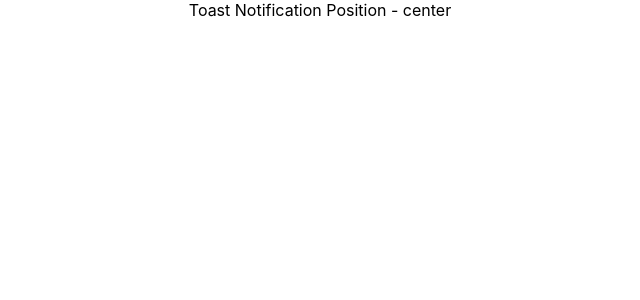
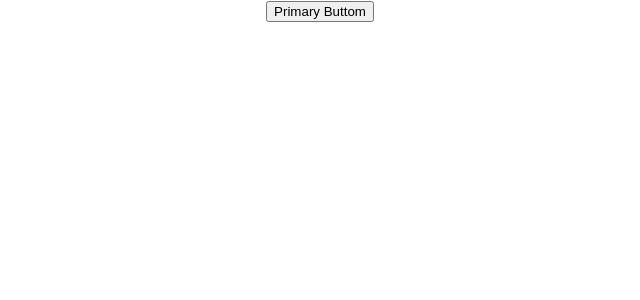
Before and after one commit to JoaquinHAcosta/learningTs, a React (Create React App) app: page / in a window 1280 px wide. Shown: the top 300 px of the page, without its empty margins (320-960 px from the left). Built offline with nearby package versions, Linux system fonts and the light colour scheme.

Commit message:
wrapping html elements

```diff
--- a/src/App.tsx
+++ b/src/App.tsx
@@ -1,11 +1,14 @@
 import './App.css';
-import { Toast } from './components/templateliterals/Toast';
+import { CustomButtom } from './components/html/Button';
 
 function App() {
 
   return (
     <div className="App">
-      <Toast position='center'></Toast>
+      <CustomButtom variant='primary' onClick={() => console.log('Click')
+      }>
+        Primary Buttom
+      </CustomButtom>
     </div>
   );
 }
--- /dev/null
+++ b/src/components/html/Button.tsx
@@ -0,0 +1,10 @@
+import React from "react"
+
+type ButtomProps = {
+    variant: 'primary' | 'secondary'
+    children: string
+} & Omit<React.ComponentProps<'button'>, 'children'>
+
+export const CustomButtom = ({ variant, children, ...rest }: ButtomProps) => {
+    return <button className={`class-with-${variant}`} {...rest}>{children}</button>
+}
```
Also changed, not shown: src/components/html/Input.tsx (added, +7 -0 lines).
